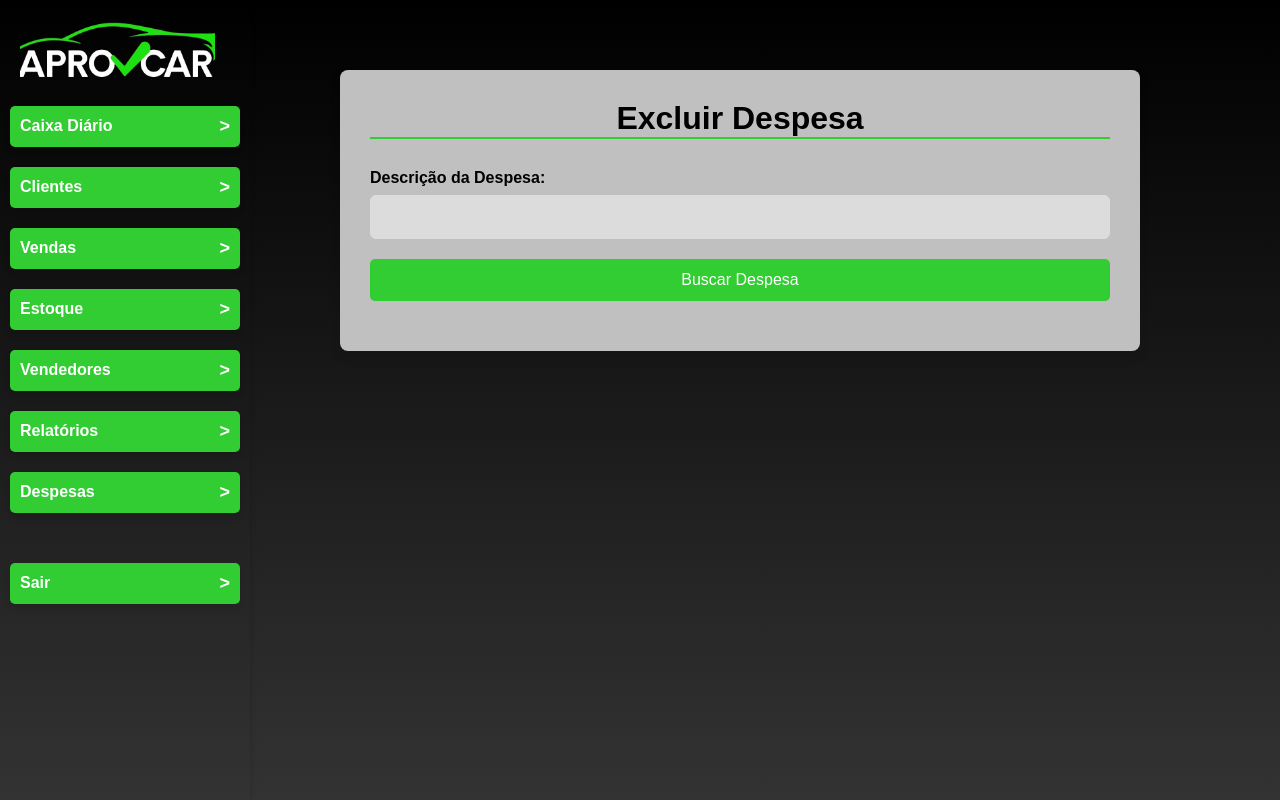
After one commit to igorlds07/Aprovcar, a Flask app: page /excluir_despesa in a window 1280 px wide. The commit adds this page. Run offline with Flask 2, Linux system fonts and the light colour scheme.

Commit message:
foi criada a rota para excluir despesa

```diff
--- a/main.py
+++ b/main.py
@@ -9,6 +9,8 @@ from flask import Flask, render_template, request, redirect, url_for, flash, mak
 from BD import conexao_bd
 
 from io import BytesIO
+
+from babel.numbers import format_currency
 
 # Nome da aplicação
 app = Flask(__name__)
@@ -430,13 +432,30 @@ def relatorio_vendas():
 
         # Consulta SQL para buscar orçamentos no período
         query = """
-            SELECT idvendas, idvendedor, idcarro, Nome_cliente, Data_venda, Comissao_carro, Retorno_finaciamento, taxa_financiamento,
-             Comissao_total, Transferencia, Corretor, Dizimo, Valor_liquido
-            FROM vendas
-            WHERE data_venda BETWEEN %s AND %s
-        """
+                    SELECT
+                v.idvendas,
+                vend.nome AS Nome_Vendedor,
+                est.Marca_modelo_ano AS Modelo_Carro,
+                v.idCliente,
+                v.Nome_cliente,
+                v.Data_venda,
+                v.Comissao_carro,
+                v.Retorno_finaciamento,
+                v.taxa_financiamento,
+                v.Comissao_total,
+                v.Transferencia,
+                v.Comissao_vendedor,
+                v.Corretor,
+                v.Dizimo,
+                v.Valor_liquido
+            FROM vendas v
+            JOIN vendedor vend ON v.idvendedor = vend.idvendedor
+            JOIN estoque est ON v.idcarro = est.idcarro
+            WHERE v.Data_venda BETWEEN %s AND %s
+                """
         cursor.execute(query, (data_inicio.strftime('%Y-%m-%d'), data_fim.strftime('%Y-%m-%d')))
         resultados = cursor.fetchall()
+        print(resultados)
 
         if not resultados:
             flash('Não foi encontrado nenhuma venda dentro do período!', 'error')
@@ -446,8 +465,9 @@ def relatorio_vendas():
         if gerar_excel:
             # Cria um DataFrame com os resultados
             colunas = [
-                "Id vendas", "Id vendedor", "Id carro", "Nome Cliente", "Data Venda" "Comissão Carro", "Retorno finaciamento",
-                "Taxa Financiamento", "Comissão Total", "Transfêrencia", "Corretor", "Dízimo", "Valor Liquído"]
+                "Id vendas", "Id vendedor", "Id carro", "Nome Cliente", "Data Venda",
+                "Comissão Carro", "Retorno finaciamento", "Taxa Financiamento",
+                "Comissão Total", "Transfêrencia", "Comissão Vendedor", "Corretor", "Dízimo", "Valor Liquído"]
             df = pd.DataFrame(resultados, columns=colunas)
 
             # Salva o DataFrame em um arquivo Excel na memória
@@ -472,7 +492,7 @@ def relatorio_vendas():
         total = len(resultados)
 
         message = (f'Foram realizados {total} Venda(s) !<br>'
-                   f'Total Liquído: R${total_entradas:.2f}')
+                   f'Total Liquído: R${format_currency(total_entradas, "BRL", locale="pt_BR")}')
 
         conexao.close()
         cursor.close()
@@ -493,6 +513,7 @@ def relatorio_despesas():
     if request.method == 'POST':
         data_inicio = request.form.get('data_inicio')
         data_fim = request.form.get('data_fim')
+        gerar_excel = request.form.get('gerar_excel')
 
         if data_inicio and data_fim:
             data_inicio = datetime.strptime(data_inicio, '%Y-%m-%d')
@@ -503,9 +524,9 @@ def relatorio_despesas():
                 return render_template('relatorio_despesas.html')
 
         query = """
-                    SELECT iddespesas, descrição, data, valor
+                    SELECT iddespesas, descrição, valor_despesa, data_despesa
                     FROM despesas
-                    WHERE data BETWEEN %s AND %s
+                    WHERE data_despesa BETWEEN %s AND %s
                 """
         cursor.execute(query, (data_inicio.strftime('%Y-%m-%d'), data_fim.strftime('%Y-%m-%d')))
 
@@ -515,9 +536,30 @@ def relatorio_despesas():
             flash('Não foi encontrada nenhuma despesa no período!', 'error')
             return render_template('relatorio_despesas.html')
 
+        if gerar_excel:
+            # Cria um DataFrame com os resultados
+            colunas = [
+                "Id despesa", "Descrição", "Valor despesa", "Data despesa"
+                ]
+            df = pd.DataFrame(resultado, columns=colunas)
+
+            # Salva o DataFrame em um arquivo Excel na memória
+            output = BytesIO()
+            df.to_excel(output, index=False, sheet_name='Relatório de Despesas')
+            output.seek(0)
+
+            # Configura a resposta para download
+            response = make_response(output.getvalue())
+            response.headers["Content-Disposition"] = "attachment; filename=relatorio_despesas.xlsx"
+            response.headers["Content-Type"] = "application/vnd.openxmlformats-officedocument.spreadsheetml.sheet"
+            flash('Relatório gerado com sucesso!', 'success')
+            return response
+
         print(resultado)
 
-        total_despesas = sum(despesa[3] for despesa in resultado)  # Despesa[3] é o valor
+        total = sum(despesa[2] for despesa in resultado)# Despesa[2] é o valor
+
+        total_despesas = total
 
         return render_template('relatorio_despesas.html', despesas=resultado, total_despesas=total_despesas)
 
@@ -543,8 +585,10 @@ def despesas():
         data = request.form['data']
         valor = request.form['valor']
 
-        cursor.execute('INSERT INTO despesas(descrição, valor, data_despesa)'
-                       'VALUES(%s, %s,%s);', (descricao, valor, data))
+        valor_numerico = float(valor.replace(",", "."))
+
+        cursor.execute('INSERT INTO despesas(descrição, valor_despesa, data_despesa)'
+                       'VALUES(%s, %s,%s);', (descricao, valor_numerico, data))
 
         conexao.commit()
         conexao.close()
@@ -555,6 +599,45 @@ def despesas():
         return render_template('despesas.html')
 
     return render_template('despesas.html')
+
+
+@app.route('/excluir_despesa', methods=['GET', 'POST'])
+def excluir_despesa():
+    conexao = conexao_bd()
+    cursor = conexao.cursor()
+
+    buscar = []
+
+    if request.method == 'POST':
+        # Caso o botão de buscar seja pressionado
+        despesa = request.form.get('descrição')
+        confirmar = request.form.get('confirmar')
+
+        print(f"Despesa: {despesa}, Confirmar: {confirmar}")
+
+        if despesa:
+            cursor.execute('SELECT * FROM despesas WHERE descrição = %s;', (despesa,))
+            buscar = cursor.fetchall()
+            print(buscar)
+
+            if buscar:
+                print(f"Despesa: {despesa}, Confirmar: {confirmar}")
+                # Caso o botão de confirmação de exclusão seja pressionado
+                if request.form.get('confirmar') == 'sim':
+                    print(confirmar)
+                    descricao = buscar[0][1]  # Descrição da despesa
+                    print('botão pressionado')
+                    comando = 'DELETE FROM despesas WHERE descrição = %s;'
+                    cursor.execute(comando, )
+                    conexao.commit()
+                    buscar = []
+                    flash(f'Despesa "{descricao}" excluída com sucesso', 'success')
+                    buscar = []  # Limpa a busca após exclusão
+
+            else:
+                flash('Despesa não encontrada!', 'error')
+
+    return render_template('excluir_despesa.html', buscar=buscar)
 
 
 @app.route('/vendas', methods=['GET', 'POST'])
@@ -573,6 +656,7 @@ def vendas():
         retorno_financiamento = float(request.form['Retorno_financiamento'])
         taxa_financiamento = float(request.form['Taxa_financiamento'])
         transferencia = float(request.form['Transferencia'])
+        comissao_vendedor = float(request.form['comissao_vendedor'])
         corretor = float(request.form['Corretor'])
         dizimo = float(request.form['Dizimo'])
 
@@ -592,17 +676,17 @@ def vendas():
 
         # Calcular comissão total e valor líquido
         comissao_total = comissao_carro + retorno_financiamento - taxa_financiamento
-        valor_liquido = comissao_total - transferencia - corretor - dizimo
+        valor_liquido = comissao_total - transferencia - corretor - comissao_vendedor - dizimo
 
         # Inserir venda no banco de dados
         comando = """
         INSERT INTO vendas
         (idvendedor, idcarro, idCliente, Nome_cliente, Data_venda, Comissao_carro, Retorno_finaciamento,
-         Taxa_financiamento, Comissao_total, Transferencia, Corretor, Dizimo, Valor_liquido)
-        VALUES (%s, %s, %s, %s, %s, %s, %s, %s, %s, %s, %s, %s, %s)
+         Taxa_financiamento, Comissao_total, Transferencia, Comissao_vendedor, Corretor, Dizimo, Valor_liquido)
+        VALUES (%s, %s, %s, %s, %s, %s, %s, %s, %s, %s, %s, %s, %s, %s)
         """
         valores = (idvendedor, idcarro, idcliente, nome_cliente, data_venda, comissao_carro, retorno_financiamento,
-                   taxa_financiamento, comissao_total, transferencia, corretor, dizimo, valor_liquido)
+                   taxa_financiamento, comissao_total, transferencia, comissao_vendedor, corretor, dizimo, valor_liquido)
 
         cursor.execute(comando, valores)
         status = "Vendido"
@@ -663,6 +747,11 @@ def estoque():
     return render_template('estoque.html', carros=None)
 
 
+@app.template_filter('real')
+def formatar_real(valor):
+    return format_currency(valor, 'BRL', locale='pt_BR')
+
+
 @app.route('/caixa_diario', methods=['GET'])
 def caixa_diario():
     conexao = conexao_bd()
@@ -676,7 +765,7 @@ def caixa_diario():
         SELECT SUM(valor_liquido)
         FROM vendas
         WHERE DATE(data_venda) = %s;
-    """, (data_hoje,))
+    """, (data_hoje, ))
     total_entradas = cursor.fetchone()[0] or 0  # Caso não haja entradas, soma como 0
 
     # Consulta para buscar despesas do dia
@@ -684,7 +773,7 @@ def caixa_diario():
         SELECT SUM(valor_despesa)
         FROM despesas
         WHERE DATE(data_despesa) = %s;
-    """, (data_hoje,))
+    """, (data_hoje, ))
     total_despesas = cursor.fetchone()[0] or 0  # Caso não haja despesas, soma como 0
 
     # Calculando o saldo do caixa
--- /dev/null
+++ b/templates/excluir_despesa.html
@@ -0,0 +1,244 @@
+<!DOCTYPE html>
+<html lang="pt-br">
+<head>
+    <meta charset="UTF-8">
+    <meta name="viewport" content="width=device-width, initial-scale=1.0">
+    <title>Excluir Despesa</title>
+    <style>
+         /* Resetando margens e preenchimentos */
+        * {
+            margin: 0;
+            padding: 0;
+            box-sizing: border-box;
+        }
+
+        body {
+            font-family: Arial, sans-serif;
+            background: linear-gradient(to bottom, #000000, #333333);
+            padding-top: 20px;
+            padding-left: 220px; /* Espaço para o menu fixo */
+            padding-right: 20px;
+            min-height: 100vh;
+        }
+
+        /* Estilo para o menu fixo à esquerda */
+        .menu {
+            position: fixed;
+            top: 20px;
+            left: 20px;
+            display: flex;
+            flex-direction: column;
+            gap: 15px;
+            z-index: 1000;
+        }
+
+        .menu button {
+            background-color: #007bff;
+            color: white;
+            border: none;
+            padding: 12px 25px;
+            font-size: 16px;
+            font-weight: bold;
+            cursor: pointer;
+            border-radius: 5px;
+            box-shadow: 0px 4px 6px rgba(0, 0, 0, 0.1);
+            transition: background-color 0.3s ease, transform 0.2s ease;
+        }
+
+        .menu button:hover {
+            background-color: #0056b3;
+            transform: scale(1.05);
+        }
+
+        /* Estilo para o conteúdo principal da página */
+        .container {
+            width: 100%;
+            max-width: 800px;
+            margin: 50px auto;
+            background-color: #C0C0C0;
+            padding: 30px;
+            border-radius: 8px;
+            box-shadow: 0px 6px 12px rgba(0, 0, 0, 0.1);
+        }
+
+        h1 {
+            text-align: center;
+            color: #000;
+            margin-bottom: 30px;
+             border-bottom: 2px solid #32CD32;
+        }
+
+        .form-group {
+            margin-bottom: 20px;
+        }
+
+        .form-group label {
+            display: block;
+            font-weight: bold;
+            color: #000;
+            margin-bottom: 8px;
+        }
+
+        .form-group input {
+            width: 100%;
+            padding: 12px;
+            border: 1px solid #ddd;
+            border-radius: 6px;
+            font-size: 16px;
+            color: #000;
+            background-color: #DCDCDC;
+            transition: border-color 0.3s;
+        }
+
+        .form-group input:focus {
+            border-color: #007bff;
+            outline: none;
+        }
+
+        button[type="submit"], .confirm-button {
+            background-color: #32CD32;
+            color: white;
+            padding: 12px 20px;
+            font-size: 16px;
+            border: none;
+            cursor: pointer;
+            border-radius: 5px;
+            transition: background-color 0.3s;
+            width: 100%;
+        }
+
+        button[type="submit"]:hover, .confirm-button:hover {
+            background-color: #008000;
+        }
+
+        /* Estilo das mensagens */
+        .messages {
+            margin-top: 20px;
+        }
+
+        .alert {
+            padding: 15px;
+            border-radius: 5px;
+            margin-bottom: 15px;
+            font-size: 16px;
+            text-align: center;
+        }
+
+        .alert-success {
+            background-color: #d4edda;
+            border: 1px solid #c3e6cb;
+            color: #155724;
+        }
+
+        .alert-error {
+            background-color: #f8d7da;
+            border: 1px solid #f5c6cb;
+            color: #721c24;
+        }
+
+        .alert-warning {
+            background-color: #fff3cd;
+            border: 1px solid #ffeeba;
+            color: #856404;
+        }
+
+        .success-message, .error-message, .warning-message {
+            text-align: center;
+            font-size: 14px;
+            margin-top: 20px;
+        }
+
+        .success-message {
+            color: green;
+        }
+
+        .error-message {
+            color: red;
+        }
+
+        .warning-message {
+            color: orange;
+        }
+
+        /* Responsividade */
+        @media screen and (max-width: 768px) {
+            body {
+                padding-left: 20px;
+                padding-right: 20px;
+            }
+
+            .container {
+                padding: 15px;
+            }
+
+            h1 {
+                font-size: 24px;
+            }
+        }
+    </style>
+</head>
+<body>
+
+{% include 'menu.html' %}
+      <!-- Contêiner de Exclusão -->
+    <div class="container">
+        <h1>Excluir Despesa</h1>
+
+        <!-- Exibir Mensagens de Sucesso ou Erro -->
+        {% with messages = get_flashed_messages(with_categories=true) %}
+            {% if messages %}
+                <div class="messages">
+                    {% for category, message in messages %}
+                        <div class="alert alert-{{ category }}">
+                            {{ message }}
+                        </div>
+                    {% endfor %}
+                </div>
+            {% endif %}
+        {% endwith %}
+
+        <!-- Exibe o Formulário de Exclusão (Somente no GET) -->
+        <form method="POST" action="{{ url_for('excluir_despesa') }}">
+            <div class="form-group">
+                <label for="descrição">Descrição da Despesa:</label>
+                <input type="text" id="descrição" name="descrição" value="{{ buscar[0][1] if buscar else '' }}" required>
+            </div>
+
+            <div class="form-group">
+                <button type="submit">Buscar Despesa</button>
+            </div>
+        </form>
+
+        <!-- Se uma despesa for encontrada, exibe os dados para confirmação -->
+        {% if buscar %}
+            <form method="POST" action="{{ url_for('excluir_despesa') }}">
+                <div class="form-group">
+                    <label>Descrição:</label>
+                    <input type="text" value="{{ buscar[0][1] }}" readonly>
+                </div>
+
+                <div class="form-group">
+                    <label>Data:</label>
+                    <input type="text" value="{{ buscar[0][2] }}" readonly>
+                </div>
+
+                <div class="form-group">
+                    <label>Valor:</label>
+                    <input type="text" value="{{ buscar[0][3] }}" readonly>
+                </div>
+
+                            <!-- Enviando os dados necessários no POST -->
+                <input type="hidden" name="descricao" value="{{ buscar[0][1] }}">
+                <input type="hidden" name="valor_despesa" value="{{ buscar[0][2] }}">
+                <input type="hidden" name="data_despesa" value="{{ buscar[0][3] }}">
+
+                     <button type="submit" name="confirmar" value="sim">Confirmar</button>
+            </form>
+        {% else %}
+
+        {% endif %}
+
+    </div>
+
+</body>
+</html>
--- a/templates/menu.html
+++ b/templates/menu.html
@@ -7,8 +7,8 @@
     <style>
          /* Estilo para a logo */
         .logo {
-            width: 210px; /* Tamanho da logo */
-            margin-bottom: 10px; /* Espaçamento abaixo da logo */
+            width: 195px; /* Tamanho da logo */
+            margin-bottom: 5px; /* Espaçamento abaixo da logo */
             margin-left: 10px;
         }
         /* Estilo do menu fixo */
@@ -137,11 +137,11 @@
         </div>
 
         <div class="menu-item">
-            <button tabindex="0">Funcionários</button>
+            <button tabindex="0">Vendedores</button>
             <div class="submenu">
                 <a href="/funcionarios">Cadastrar e Visualizar</a>
-                <a href="/editar_funcionario">Editar Funcionário</a>
-                <a href="/excluir_funcionario">Excluir Funcionário</a>
+                <a href="/editar_funcionario">Editar Vendedor</a>
+                <a href="/excluir_funcionario">Excluir Vendedor</a>
             </div>
         </div>
          <!-- Novo botão: Relatórios -->
@@ -157,6 +157,7 @@
             <button tabindex="0">Despesas</button>
             <div class="submenu">
                 <a href="/despesas">Inserir despesas</a>
+                <a href="/excluir_despesa">Excluir despesas</a>
             </div>
         </div>
         <div class="menu-item sair">
```
Also changed, not shown: templates/caixa_diario.html (+5 -5 lines), templates/despesas.html (+9 -9 lines), templates/relatorio_despesas.html (+21 -13 lines), templates/relatorio_vendas.html (+9 -3 lines).
